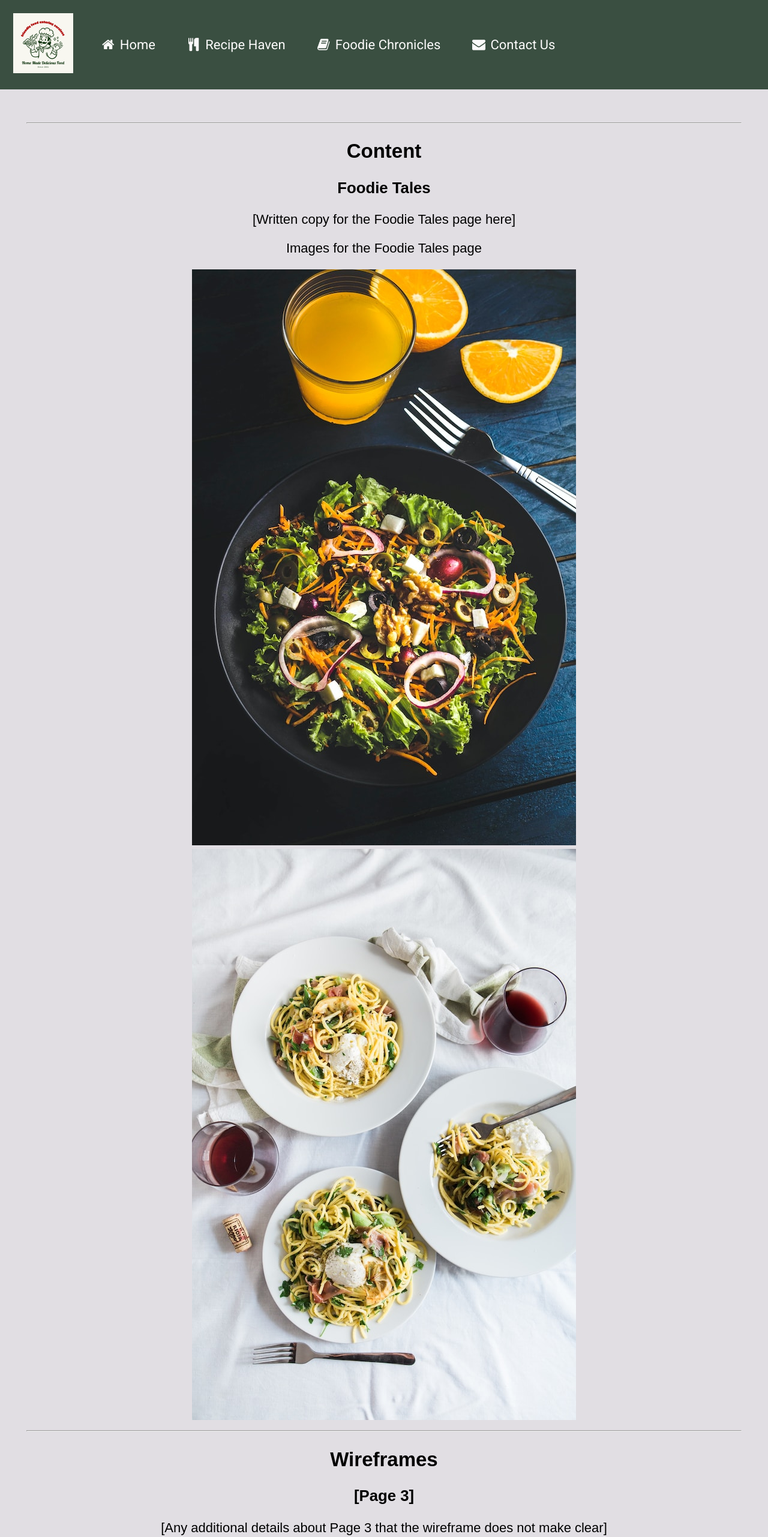
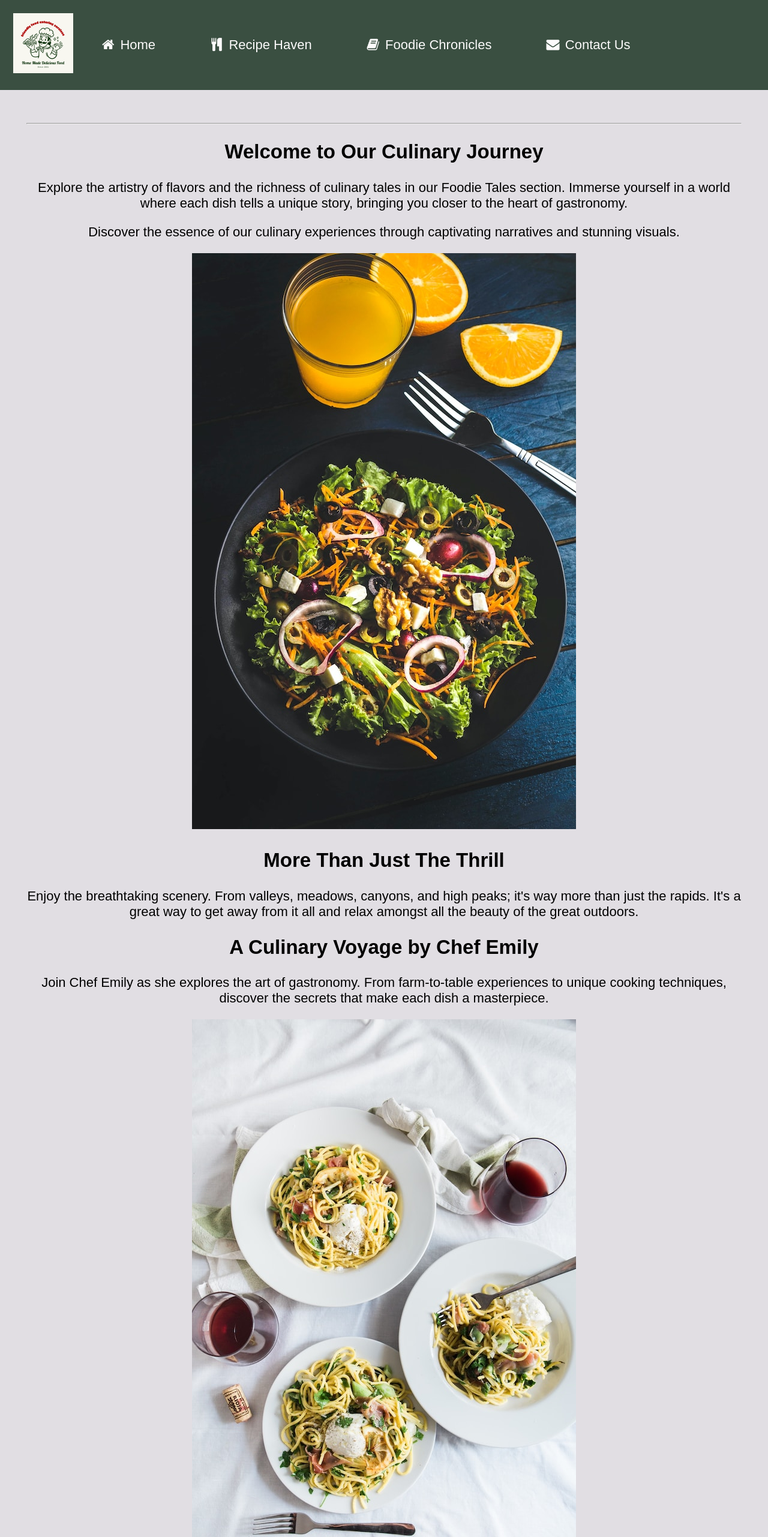
Before and after one commit to moorev1/Wdd-130-hw, a plain HTML site: page recipeshub/foodie-tales.html in a window 1280 px wide. Shown: the top 2562 px of the page at 60% size. Drawn offline with Linux system fonts and the light colour scheme; a web font is replaced by a local one.

Commit message:
added message

```diff
--- a/recipeshub/foodie-tales.html
+++ b/recipeshub/foodie-tales.html
@@ -5,55 +5,90 @@
     <meta charset="utf-8">
     <title>Recipes Hub</title>
     <link rel="stylesheet" type="text/css" href="styles/style.css">
+    <link rel="stylesheet" href="https://cdnjs.cloudflare.com/ajax/libs/font-awesome/4.7.0/css/font-awesome.min.css">
+    <style>
+        /* Add any custom styles here */
+        body {
+            font-family: 'Arial', sans-serif;
+            margin: 0;
+            padding: 0;
+            box-sizing: border-box;
+        }
+
+        /* Add more styles as needed */
+        /* ... */
+    </style>
 </head>
+
 <body>
-    <link rel="stylesheet" href="https://cdnjs.cloudflare.com/ajax/libs/font-awesome/4.7.0/css/font-awesome.min.css">
-    <!-- Group 1: Navigation with Logo -->
-<!-- Group 1: Navigation with Logo -->
     <nav class="navigation">
-    <a href="index.html" class="nav-link"><img src="images/logo.PNG" alt="Logo image" class="logo"></a>
-    <div class="navbar">
+        <a href="index.html" class="nav-link">
+            <img src="images/logo.PNG" alt="Logo image" class="logo">
+        </a>
+        <div class="nav-links">
             <a class="active" href="index.html"><i class="fa fa-fw fa-home"></i> Home</a>
             <a href="recipes-galore.html"><i class="fa fa-fw fa-cutlery"></i> Recipe Haven</a>
             <a href="foodie-tales.html"><i class="fa fa-fw fa-book"></i> Foodie Chronicles</a>
             <a href="contact-us.html"><i class="fa fa-fw fa-envelope"></i> Contact Us</a>
         </div>
     </nav>
-      </header>
-    </header>
+
     <main>
+        <section class="intro-section">
             <hr>
-        <h2>Content</h2>
-        <h3>Foodie Tales</h3>
-        <p>[Written copy for the Foodie Tales page here]</p>
-        <p>Images for the Foodie Tales page</p>
-        <img src="images/elvis.jpg" alt="image for page3">
-        <img src="images/brooke.jpg" alt="image for page3">
-        <hr>
-        <h2>Wireframes</h2>
-        <h3>[Page 3]</h3>
-        <p>[Any additional details about Page 3 that the wireframe does not make clear]</p>
-        <img src="images/foodiewireframe.png" alt="page 3 wireframe">
+            <h2>Welcome to Our Culinary Journey</h2>
+            <p>Explore the artistry of flavors and the richness of culinary tales in our Foodie Tales section. Immerse yourself
+                in a world where each dish tells a unique story, bringing you closer to the heart of gastronomy.</p>
+            <p>Discover the essence of our culinary experiences through captivating narratives and stunning visuals.</p>
+        </section>
+
+
+        <div class="elvis-msg-container">
+            <img class="elvis" src="images/elvis.jpg" alt="Elvis image for page 3">
+            <section class="msg">
+                <h2>More Than Just The Thrill</h2>
+                <p>Enjoy the breathtaking scenery. From valleys, meadows, canyons, and high peaks; it's way more than just
+                    the rapids. It's a great way to get away from it all and relax amongst all the beauty of the great
+                    outdoors. </p>
+            </section>
+        </div>
+
+        <div class="brooke-msg-container">
+            <section class="msg-brooke">
+                <h2>A Culinary Voyage by Chef Emily</h2>
+        <p>Join Chef Emily as she explores the art of gastronomy. From farm-to-table experiences to unique cooking
+            techniques, discover the secrets that make each dish a masterpiece.</p>
+            </section>
+            <img class="brook" src="images/brooke.jpg" alt="Brooke image for page 3">
+        </div>
+
+        <section class="newsletter">
+            <h2>Subscribe to Our Newsletter</h2>
+            <p>Stay updated with the latest recipes and foodie tales.</p>
+            <form>
+                <input type="email" placeholder="Enter your email" required>
+                <button type="submit">Subscribe</button>
+            </form>
+        </section>
     </main>
+
     <footer>
         <p>Recipe Hub &copy; 2023 - Vincent Moore</p>
-        <p><a href="site-plan.html">site plan</a></p>
+        <p><a href="site-plan.html">Site Plan</a></p>
         <p><a href="terms-and-services.html">Terms and Services</a></p>
         <a href="contact-us.html"><i class="fa fa-fw fa-envelope"></i> Contact Us</a>
         <div class="social">
             <a href="https://facebook.com" target="_blank">
-                <img src="images/facebook.png" alt="fb icon">
+                <img src="images/facebook.png" alt="Facebook icon">
             </a>
             <a href="https://twitter.com" target="_blank">
-                <img src="images/twitter.png" alt="twitter icon">
+                <img src="images/twitter.png" alt="Twitter icon">
             </a>
             <a href="https://instagram.com" target="_blank">
-                <img src="images/instagram.png" alt="instagram icon">
+                <img src="images/instagram.png" alt="Instagram icon">
             </a>
         </div>
     </footer>
-
-
 </body>
 
 </html>
```
Lines whose indentation alone changed are shown as unchanged.
